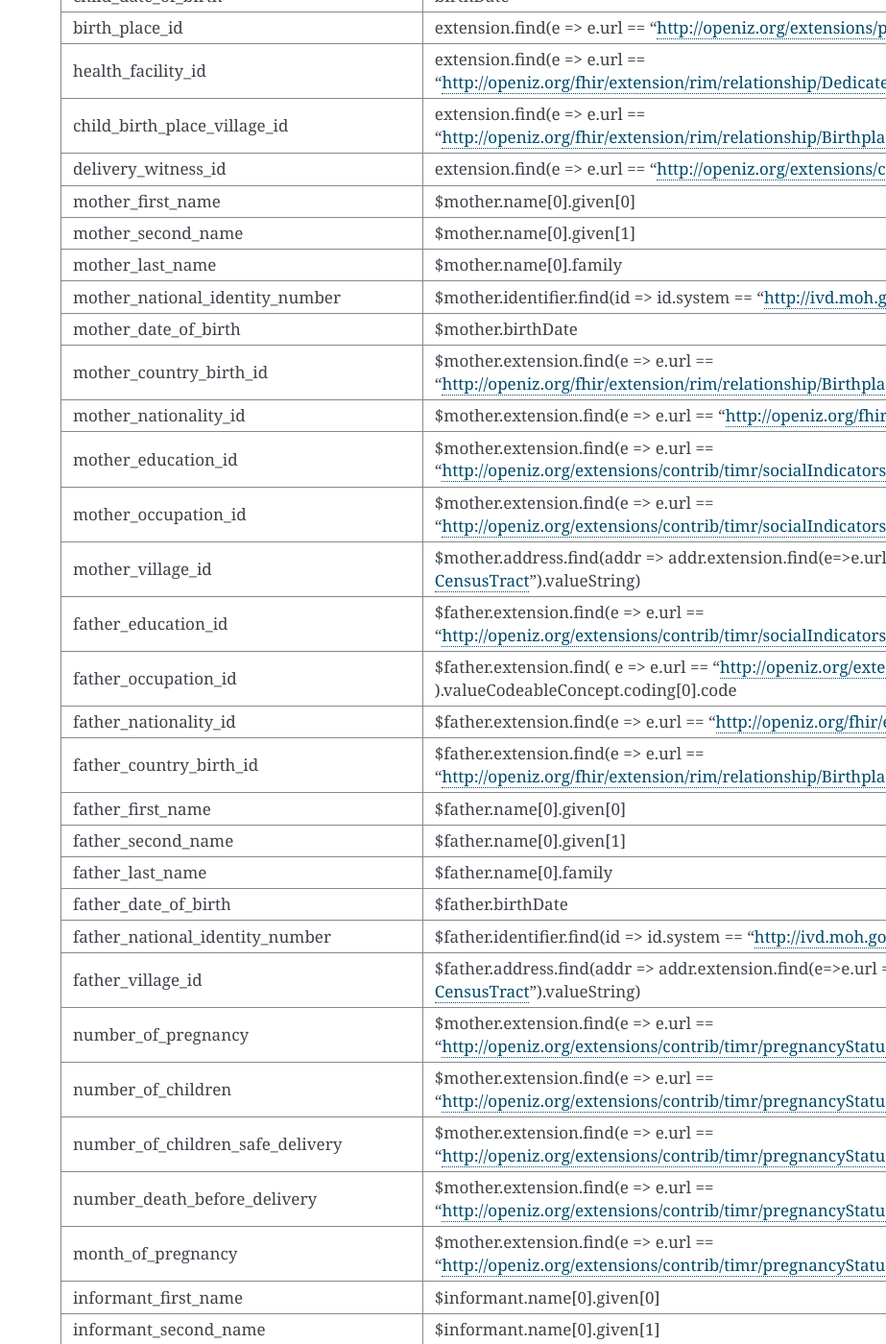
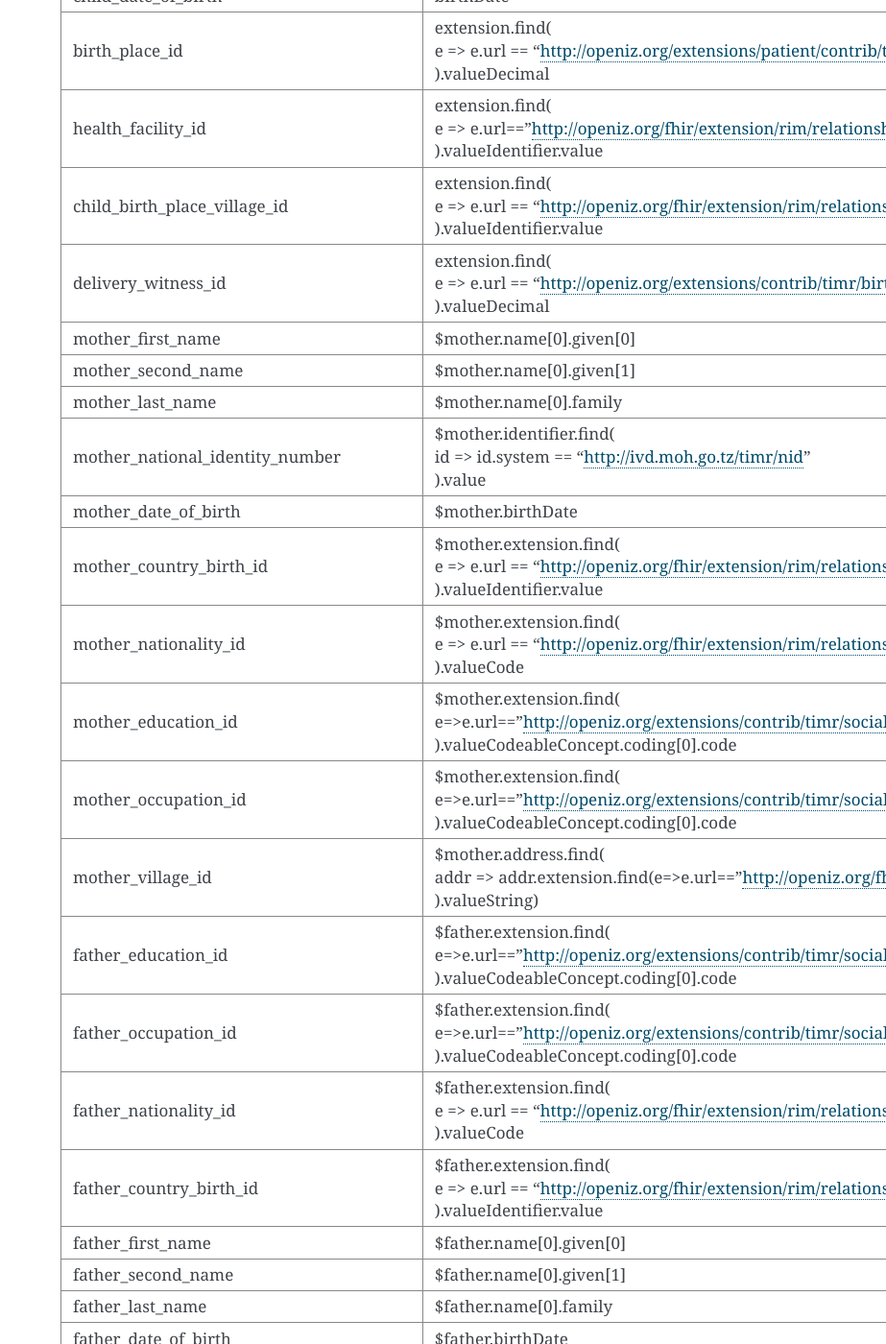
Before and after one commit to ashaban/mediator-timr-rita, a Sphinx documentation site: the page built from docs/sync.rst, in a window 1280 px wide and 1400 px high, scrolled down 767 px. Shown: the whole window at 96% size, without its empty margins (357-1280 px from the left). Built offline with Sphinx 7.4.7, drawn with Linux system fonts in a browser that asks for light colours; some of the changed text lies outside the part shown.

Commit message:
modifying doc

```diff
--- a/docs/sync.rst
+++ b/docs/sync.rst
@@ -46,16 +46,24 @@ The mediator comes with a single API that can be triggered to push data to RITA.
     - birthDate
 
   * - birth_place_id
-    - extension.find(e => e.url == "http://openiz.org/extensions/patient/contrib/timr/birthPlaceType").valueDecimal
+    - extension.find(|br|
+      e => e.url == "http://openiz.org/extensions/patient/contrib/timr/birthPlaceType"|br|
+      ).valueDecimal
 
   * - health_facility_id
-    - extension.find(e => e.url == "http://openiz.org/fhir/extension/rim/relationship/DedicatedFacilty").valueIdentifier.value
+    - extension.find(|br|
+      e => e.url=="http://openiz.org/fhir/extension/rim/relationship/DedicatedFacilty"|br|
+      ).valueIdentifier.value
 
   * - child_birth_place_village_id
-    - extension.find(e => e.url == "http://openiz.org/fhir/extension/rim/relationship/Birthplace").valueIdentifier.value
+    - extension.find(|br|
+      e => e.url == "http://openiz.org/fhir/extension/rim/relationship/Birthplace"|br|
+      ).valueIdentifier.value
 
   * - delivery_witness_id
-    - extension.find(e => e.url == "http://openiz.org/extensions/contrib/timr/birthAttendant").valueDecimal
+    - extension.find(|br|
+      e => e.url == "http://openiz.org/extensions/contrib/timr/birthAttendant"|br|
+      ).valueDecimal
 
   * - mother_first_name
     - $mother.name[0].given[0]
@@ -67,37 +75,57 @@ The mediator comes with a single API that can be triggered to push data to RITA.
     - $mother.name[0].family
 
   * - mother_national_identity_number
-    - $mother.identifier.find(id => id.system == "http://ivd.moh.go.tz/timr/nid").value
+    - $mother.identifier.find(|br|
+      id => id.system == "http://ivd.moh.go.tz/timr/nid"|br|
+      ).value
 
   * - mother_date_of_birth
     - $mother.birthDate
 
   * - mother_country_birth_id
-    - $mother.extension.find(e => e.url == "http://openiz.org/fhir/extension/rim/relationship/Birthplace").valueIdentifier.value
+    - $mother.extension.find(|br|
+      e => e.url == "http://openiz.org/fhir/extension/rim/relationship/Birthplace"|br|
+      ).valueIdentifier.value
 
   * - mother_nationality_id
-    - $mother.extension.find(e => e.url == "http://openiz.org/fhir/extension/rim/relationship/Citizen").valueCode
+    - $mother.extension.find(|br|
+      e => e.url == "http://openiz.org/fhir/extension/rim/relationship/Citizen"|br|
+      ).valueCode
 
   * - mother_education_id
-    - $mother.extension.find(e => e.url == "http://openiz.org/extensions/contrib/timr/socialIndicators/education").valueCodeableConcept.coding[0].code
+    - $mother.extension.find(|br|
+      e=>e.url=="http://openiz.org/extensions/contrib/timr/socialIndicators/education"|br|
+      ).valueCodeableConcept.coding[0].code
 
   * - mother_occupation_id
-    - $mother.extension.find(e => e.url == "http://openiz.org/extensions/contrib/timr/socialIndicators/occupation").valueCodeableConcept.coding[0].code
+    - $mother.extension.find(|br|
+      e=>e.url=="http://openiz.org/extensions/contrib/timr/socialIndicators/occupation"|br|
+      ).valueCodeableConcept.coding[0].code
 
   * - mother_village_id
-    - $mother.address.find(addr => addr.extension.find(e=>e.url == "http://openiz.org/fhir/profile#address-CensusTract").valueString)
+    - $mother.address.find(|br|
+      addr => addr.extension.find(e=>e.url=="http://openiz.org/fhir/profile#address-CensusTract"|br|
+      ).valueString)
 
   * - father_education_id
-    - $father.extension.find(e => e.url == "http://openiz.org/extensions/contrib/timr/socialIndicators/education").valueCodeableConcept.coding[0].code
+    - $father.extension.find(|br|
+      e=>e.url=="http://openiz.org/extensions/contrib/timr/socialIndicators/education"|br|
+      ).valueCodeableConcept.coding[0].code
 
   * - father_occupation_id
-    - $father.extension.find( e => e.url == "http://openiz.org/extensions/contrib/timr/socialIndicators/occupation" ).valueCodeableConcept.coding[0].code
+    - $father.extension.find(|br|
+      e=>e.url=="http://openiz.org/extensions/contrib/timr/socialIndicators/occupation"|br|
+      ).valueCodeableConcept.coding[0].code
 
   * - father_nationality_id
-    - $father.extension.find(e => e.url == "http://openiz.org/fhir/extension/rim/relationship/Citizen").valueCode
+    - $father.extension.find(|br|
+      e => e.url == "http://openiz.org/fhir/extension/rim/relationship/Citizen"|br|
+      ).valueCode
 
   * - father_country_birth_id
-    - $father.extension.find(e => e.url == "http://openiz.org/fhir/extension/rim/relationship/Birthplace").valueIdentifier.value
+    - $father.extension.find(|br|
+      e => e.url == "http://openiz.org/fhir/extension/rim/relationship/Birthplace"|br|
+      ).valueIdentifier.value
 
   * - father_first_name
     - $father.name[0].given[0]
@@ -115,22 +143,34 @@ The mediator comes with a single API that can be triggered to push data to RITA.
     - $father.identifier.find(id => id.system == "http://ivd.moh.go.tz/timr/nid").value
 
   * - father_village_id
-    - $father.address.find(addr => addr.extension.find(e=>e.url == "http://openiz.org/fhir/profile#address-CensusTract").valueString)
+    - $father.address.find(|br|
+      addr => addr.extension.find(e=>e.url == "http://openiz.org/fhir/profile#address-CensusTract"|br|
+      ).valueString)
 
   * - number_of_pregnancy
-    - $mother.extension.find(e => e.url == "http://openiz.org/extensions/contrib/timr/pregnancyStatus/previousPregnancies").valueDecimal
+    - $mother.extension.find(|br|
+      e=>e.url=="http://openiz.org/extensions/contrib/timr/pregnancyStatus/previousPregnancies"|br|
+      ).valueDecimal
 
   * - number_of_children
-    - $mother.extension.find(e => e.url == "http://openiz.org/extensions/contrib/timr/pregnancyStatus/previousPregnancies").valueDecimal
+    - $mother.extension.find(|br|
+      e=>e.url=="http://openiz.org/extensions/contrib/timr/pregnancyStatus/previousPregnancies"|br|
+      ).valueDecimal
 
   * - number_of_children_safe_delivery
-    - $mother.extension.find(e => e.url == "http://openiz.org/extensions/contrib/timr/pregnancyStatus/liveBirths").valueDecimal
+    - $mother.extension.find(|br|
+      e=>e.url=="http://openiz.org/extensions/contrib/timr/pregnancyStatus/liveBirths"|br|
+      ).valueDecimal
 
   * - number_death_before_delivery
-    - $mother.extension.find(e => e.url == "http://openiz.org/extensions/contrib/timr/pregnancyStatus/preNatalDeaths").valueDecimal
+    - $mother.extension.find(|br|
+      e=>e.url=="http://openiz.org/extensions/contrib/timr/pregnancyStatus/preNatalDeaths"|br|
+      ).valueDecimal
 
   * - month_of_pregnancy
-    - $mother.extension.find(e => e.url == "http://openiz.org/extensions/contrib/timr/pregnancyStatus/monthsCaring").valueDecimal
+    - $mother.extension.find(|br|
+      e=>e.url=="http://openiz.org/extensions/contrib/timr/pregnancyStatus/monthsCaring"|br|
+      ).valueDecimal
 
   * - informant_first_name
     - $informant.name[0].given[0]
@@ -151,13 +191,17 @@ The mediator comes with a single API that can be triggered to push data to RITA.
     - contained.find(c=>c.id == $informant.id).relationship.coding[0].code
 
   * - informant_permanent_residence_village_id
-    - $informant.address.find(addr => addr.extension.find(e=>e.url == "http://openiz.org/fhir/profile#address-CensusTract").valueString)
+    - $informant.address.find(|br|
+      addr => addr.extension.find(e=>e.url == "http://openiz.org/fhir/profile#address-CensusTract"|br|
+      ).valueString)
 
   * - date_of_informant
     - $informant.meta.lastUpdated
 
   * - registration_centre_id
-    - extension.find(e => e.url == "http://openiz.org/fhir/extension/rim/relationship/RegistrationFacility").valueIdentifier.value
+    - extension.find(|br|
+      e => e.url == "http://openiz.org/fhir/extension/rim/relationship/RegistrationFacility"|br|
+      ).valueIdentifier.value
 
   * - register_date
     - meta.lastUpdated
@@ -175,3 +219,7 @@ The mediator comes with a single API that can be triggered to push data to RITA.
   #. registrar_first_name
   #. registrar_second_name
   #. registrar_last_name
+
+  .. |br| raw:: html
+
+     <br>
```
